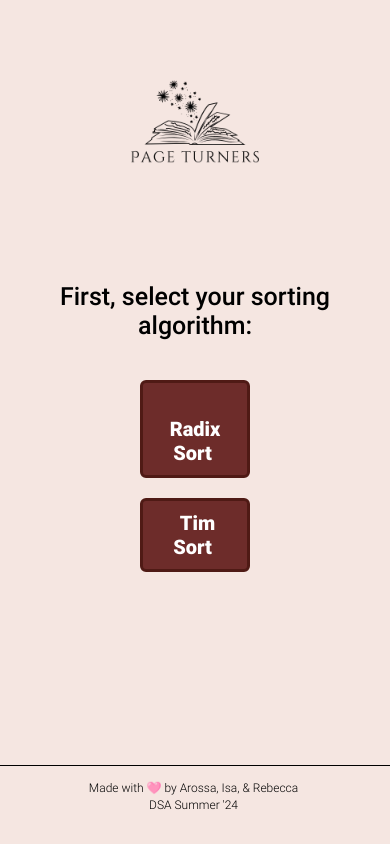
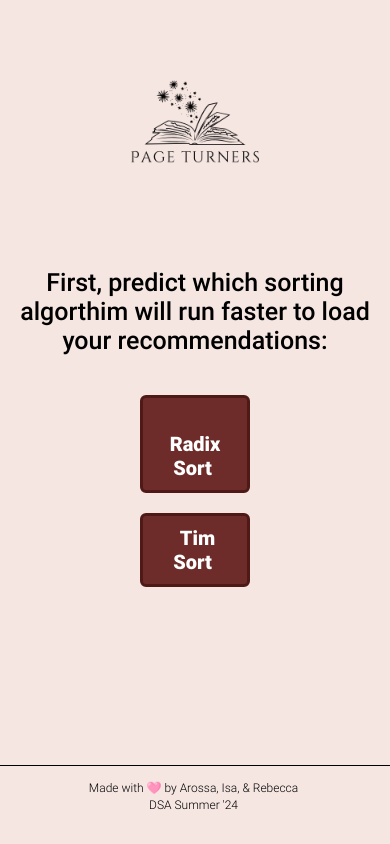
Before and after one commit to rebeccaborissova/PageTurners, a React Native app in the folder page-turner/: screen /SortingAlgorithmChoice in a window 390 px wide. Built offline with nearby package versions, Linux system fonts and the light colour scheme.

Commit message:
changes to wording on sortingalgochoice

```diff
--- a/page-turner/pages/SortingAlgoChoice.js
+++ b/page-turner/pages/SortingAlgoChoice.js
@@ -34,7 +34,7 @@ const SortingAlgoChoice = ({ navigation }) => {
       {/* animated view = special View screen w/ animations; style takes in array of styles */}
       <Animated.View style={[styles.contentContainer, { opacity: fadeAnim, transform: [{ translateY: transYAnim }] }]}>
         <Text style={styles.title}>
-          First, select your sorting algorithm:
+          First, predict which sorting algorthim will run faster to load your recommendations:
         </Text>
         <View style={styles.buttonContainer}>
           <TouchableOpacity
```
